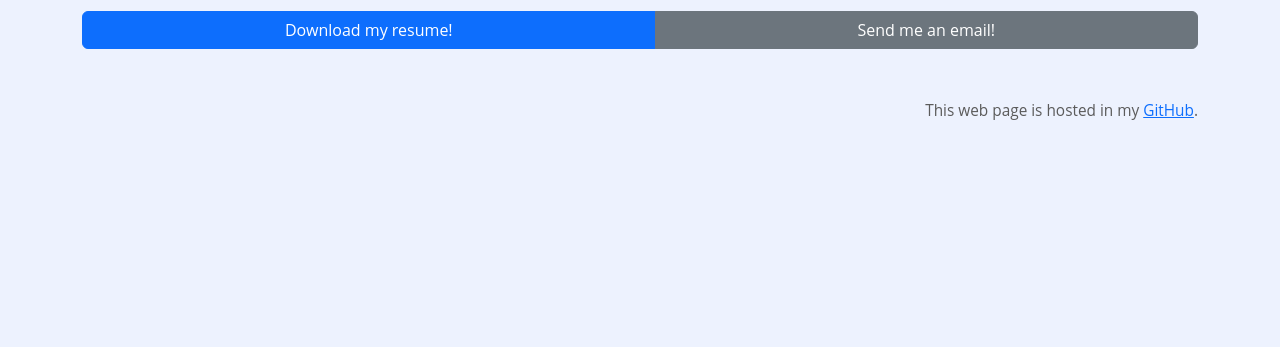
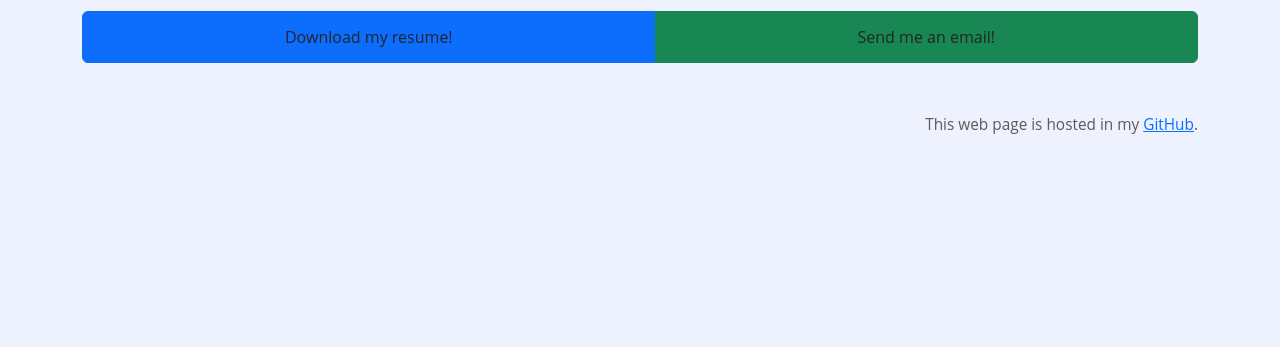
Before and after one commit to danicassani/danicassani.github.io, a plain HTML site: page index.html in a window 1280 px wide. Shown: the part 453-800 px from the top of the page. Drawn offline with nearby package versions, Linux system fonts and the light colour scheme.

Commit message:
changed buttons and email

```diff
--- a/index.html
+++ b/index.html
@@ -57,7 +57,7 @@
                 </li>
 
                 <li class="nav-item">
-                    <a class="nav-link nav-thing" href="mailto:danielduran1995@gmail.com">Contact Me!</a>
+                    <a class="nav-link nav-thing" href="mailto:durancassanidaniel@gmail.com">Contact Me!</a>
                 </li>
             </ul>
             <span class="navbar-text" style="font-style: italic;">
@@ -85,8 +85,8 @@
         </div>
         <div class="row">
             <div class="btn-group" role="group" aria-label="Button Group">
-                <button type="button" class="btn btn-primary">Download my resume!</button>
-                <button type="button" class="btn btn-secondary">Send me an email!</button>
+                <a class="btn btn-primary" href="CV_DanielDuranCassani.pdf"><button type="button" class="btn">Download my resume!</button></a>
+                <a class="btn btn-success" href="mailto:durancassanidaniel@gmail.com"><button type="button" class="btn">Send me an email!</button></a>
             </div>
         </div>
     </div>
```
